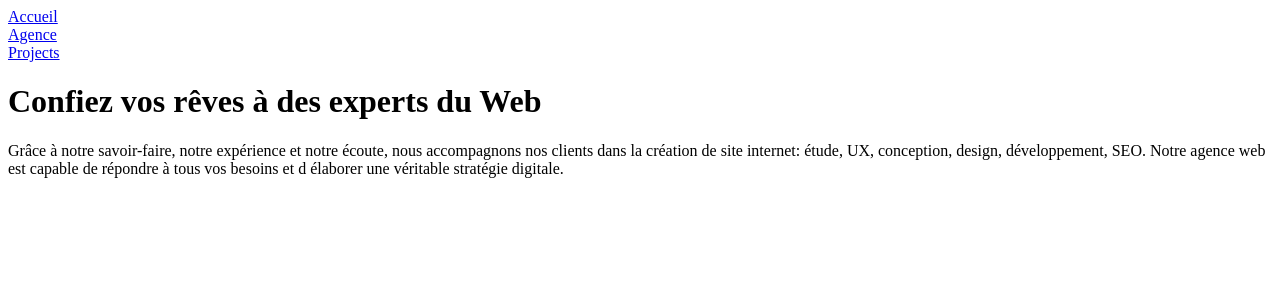
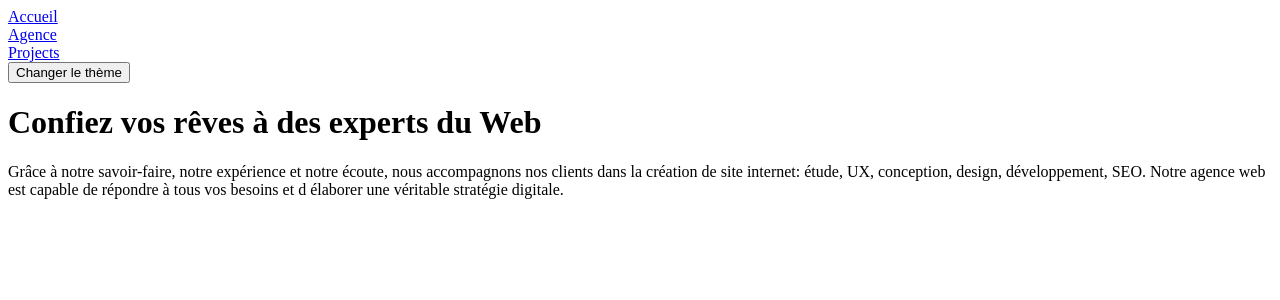
Before and after one commit to TimotheeGimbert/React-Agency, a React (Create React App) app: page / in a window 1280 px wide. Shown: the top 300 px of the page. Built offline with nearby package versions, Linux system fonts and the light colour scheme.

Commit message:
darkTheme button and ThemeContext working

```diff
--- a/src/components/Navbar/index.jsx
+++ b/src/components/Navbar/index.jsx
@@ -1,12 +1,18 @@
-import React from 'react';
+import React, { useContext } from 'react';
 import { Link } from 'react-router-dom';
+import ThemeContext from '../../contexts/ThemeContext';
 
-const Navbar = () => (
-  <nav>
-    <Link to='/'>Accueil</Link> <br/>
-    <Link to='/about'>Agence</Link> <br/>
-    <Link to='/works'>Projects</Link> <br/>
-  </nav>
-);
+const Navbar = () => {
+  const darkTheme = useContext(ThemeContext);
+
+  return (
+    <nav className={darkTheme.darkTheme ? "dark" : "light"}>
+      <Link to='/'>Accueil</Link> <br/>
+      <Link to='/about'>Agence</Link> <br/>
+      <Link to='/works'>Projects</Link> <br/>
+      <button onClick={darkTheme.toggleTheme}>Changer le thème</button>
+    </nav>
+  )
+};
 
 export default Navbar;
--- a/src/contexts/ThemeContext.js
+++ b/src/contexts/ThemeContext.js
@@ -1,5 +1,5 @@
 import { createContext } from 'react';
 
-const ThemeContext = createContext({ darkTheme: false });
+const ThemeContext = createContext(false);
 
 export default ThemeContext;
```
